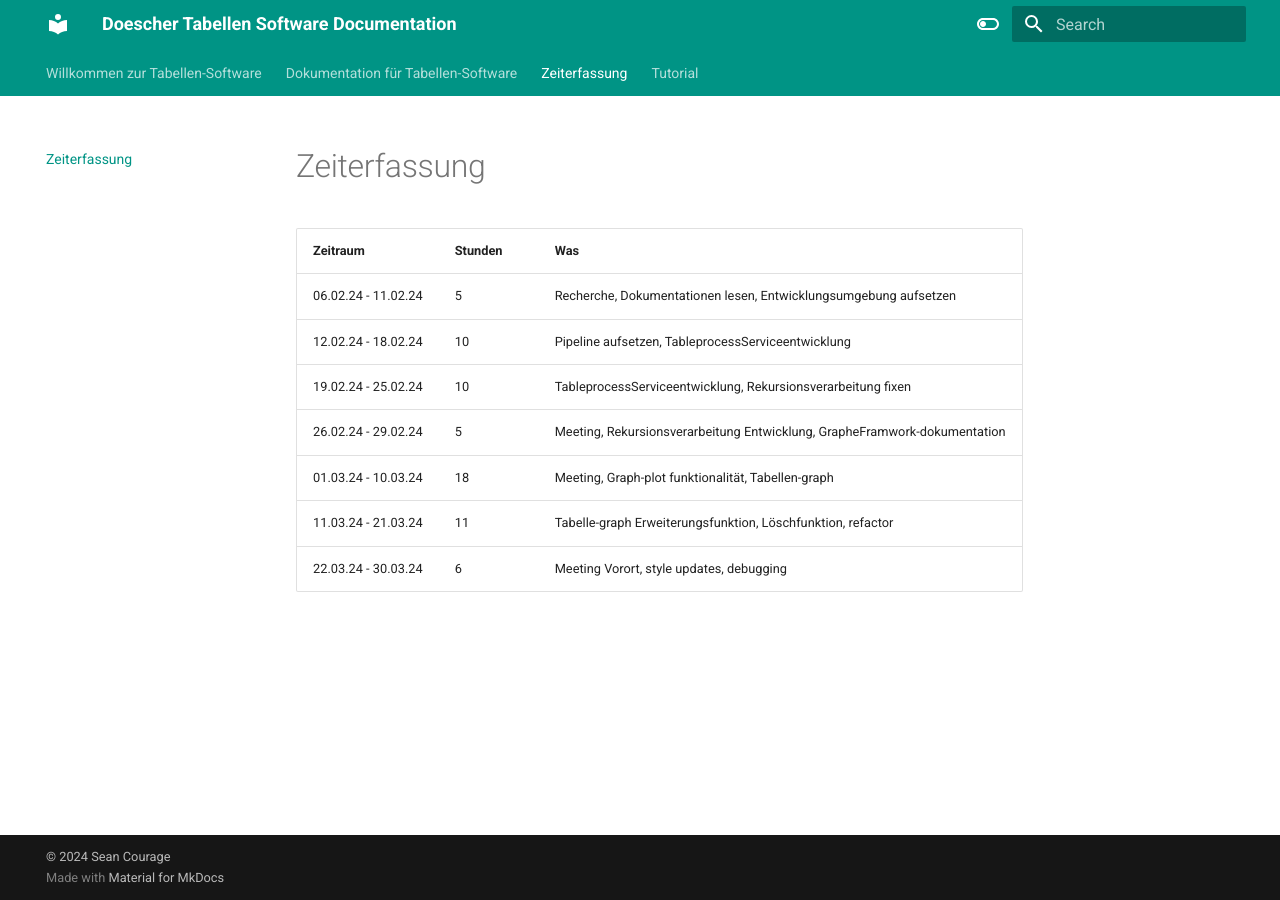
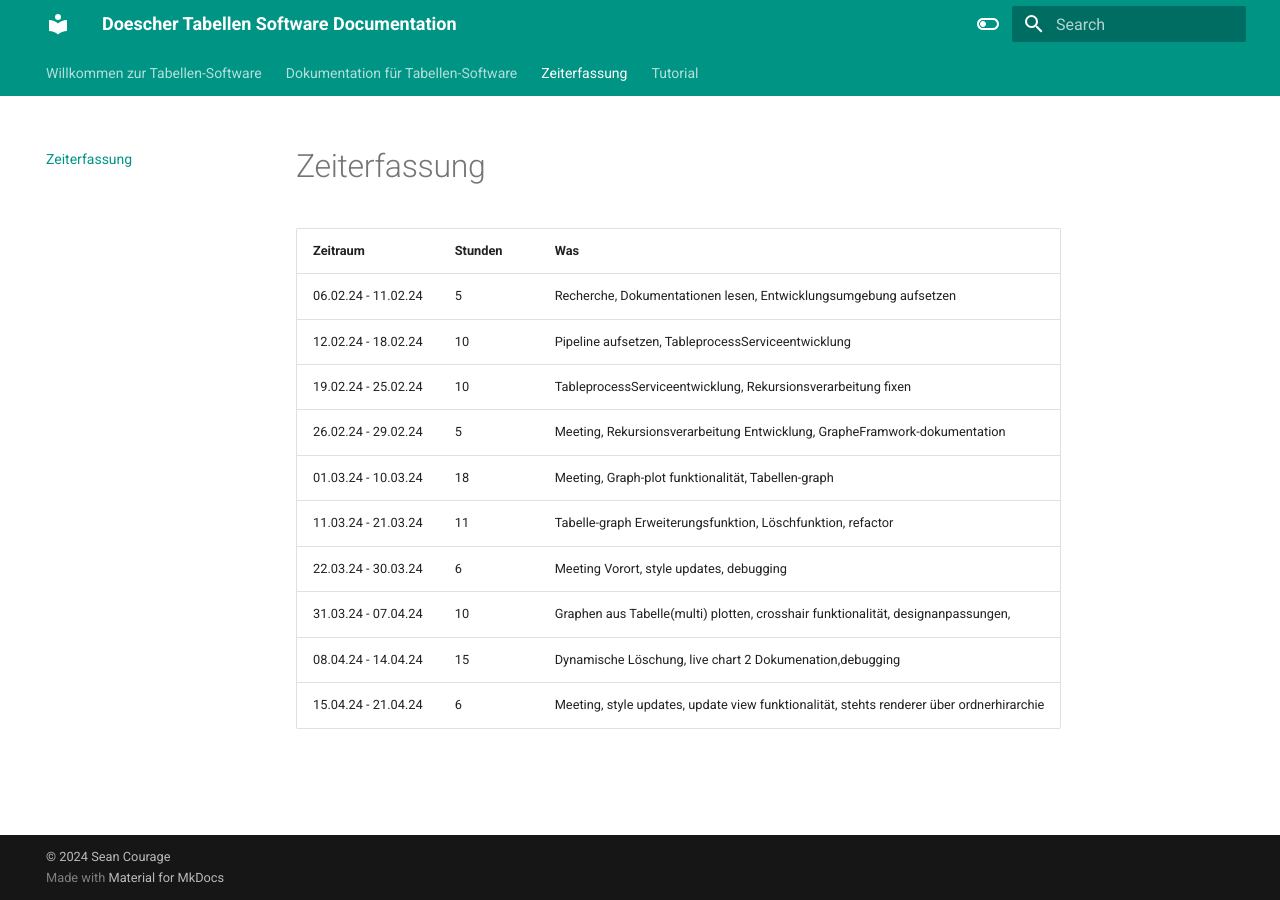
Before and after one commit to CourageSean/doescher-doc, an MkDocs documentation site: the page built from docs/zeiterfassung.md, in a window 1280 px wide. Built offline with MkDocs 1.6.1 and Material for MkDocs 9.7.7, drawn with Linux system fonts in a browser that asks for light colours.

Commit message:
Update zeiterfassung.md

```diff
--- a/docs/zeiterfassung.md
+++ b/docs/zeiterfassung.md
@@ -7,3 +7,6 @@
 | 01.03.24 - 10.03.24 | 18 | Meeting, Graph-plot funktionalität, Tabellen-graph |
 | 11.03.24 - 21.03.24 | 11 | Tabelle-graph Erweiterungsfunktion, Löschfunktion, refactor |
 | 22.03.24 - 30.03.24 | 6 | Meeting Vorort, style updates, debugging |
+| 31.03.24 - 07.04.24 | 10 | Graphen aus Tabelle(multi) plotten, crosshair funktionalität, designanpassungen, |
+| 08.04.24 - 14.04.24 | 15 | Dynamische Löschung, live chart 2 Dokumenation,debugging |
+| 15.04.24 - 21.04.24 | 6 | Meeting, style updates, update view funktionalität, stehts renderer über ordnerhirarchie |
```
